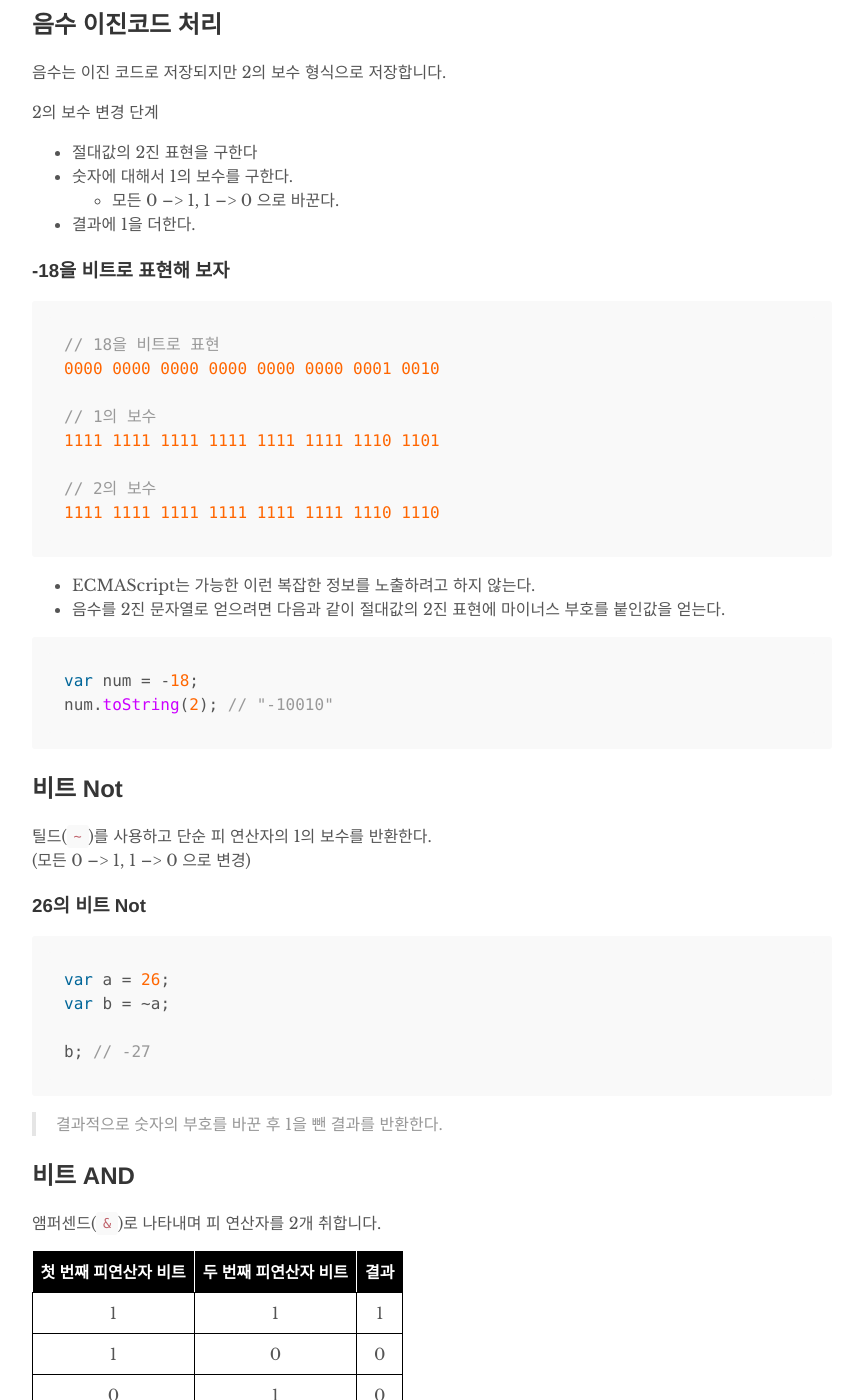
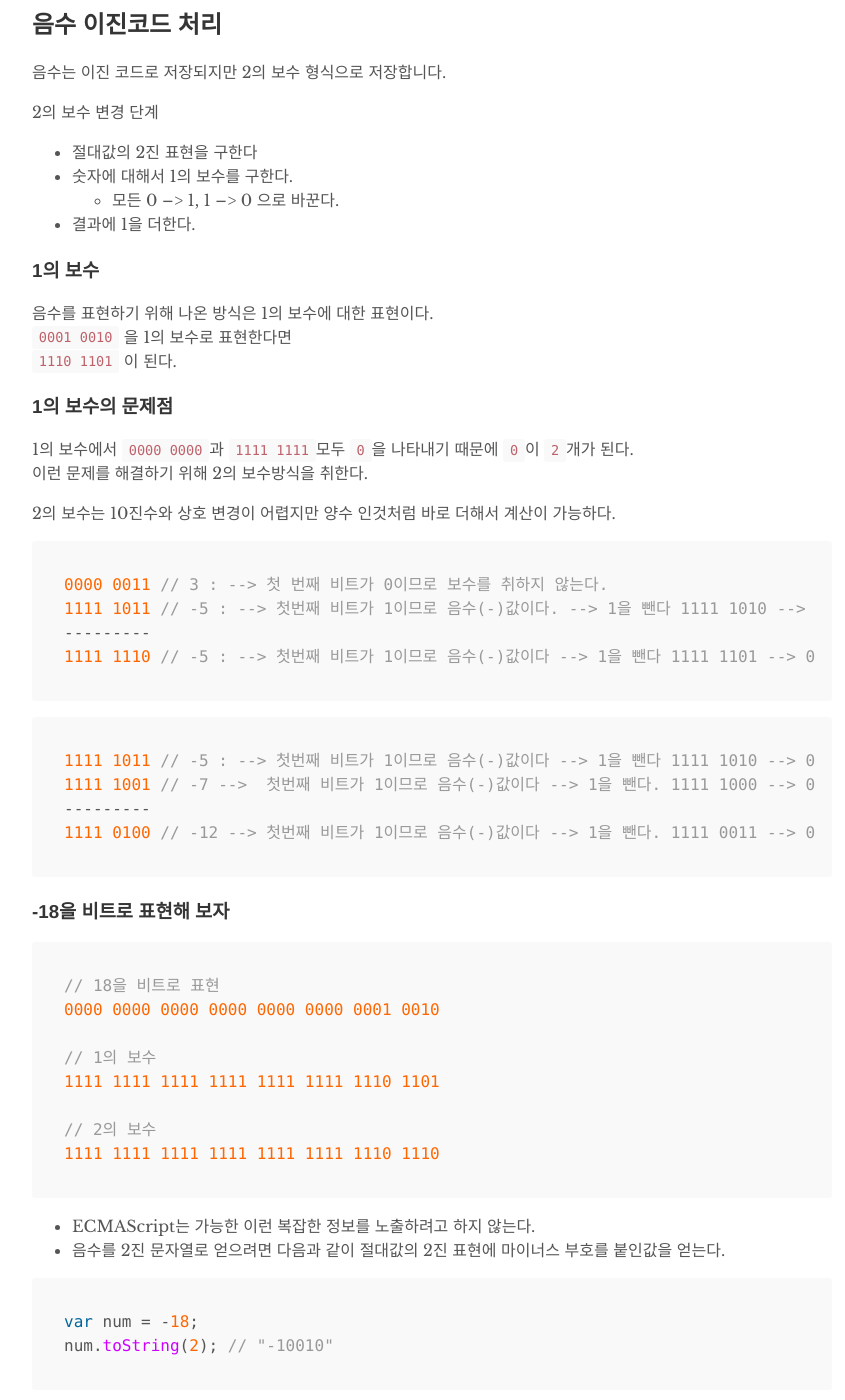
Before and after one commit to odini85/odini85.github.io, a Jekyll site: the page built from _posts/2021-04-11-비트연산자.md, in a window 1280 px wide and 1400 px high, scrolled down 569 px. Shown: the whole window, without its empty margins (208-1053 px from the left). Built offline with Jekyll 4.4.1, drawn with Linux system fonts in a browser that asks for light colours; our own code applies the rules of GitHub Pages for plain Markdown files; some of the changed text lies outside the part shown.

Commit message:
비트연산 수정

````diff
--- a/_posts/2021-04-11-비트연산자.md
+++ b/_posts/2021-04-11-비트연산자.md
@@ -17,6 +17,33 @@ ECMAScript에서 숫자는 모두 IEEE-754 64비트 형식으로 저장되지만
 - 숫자에 대해서 1의 보수를 구한다.
   - 모든 0 --> 1, 1 --> 0 으로 바꾼다.
 - 결과에 1을 더한다.
+
+### 1의 보수
+
+음수를 표현하기 위해 나온 방식은 1의 보수에 대한 표현이다.<br />
+`0001 0010` 을 1의 보수로 표현한다면<br />
+`1110 1101` 이 된다.<br />
+
+### 1의 보수의 문제점
+
+1의 보수에서 `0000 0000`과 `1111 1111`모두 `0`을 나타내기 때문에 `0`이 `2`개가 된다.<br />
+이런 문제를 해결하기 위해 2의 보수방식을 취한다.
+
+2의 보수는 10진수와 상호 변경이 어렵지만 양수 인것처럼 바로 더해서 계산이 가능하다.
+
+```js
+0000 0011 // 3 : --> 첫 번째 비트가 0이므로 보수를 취하지 않는다.
+1111 1011 // -5 : --> 첫번째 비트가 1이므로 음수(-)값이다. --> 1을 뺀다 1111 1010 --> 0과 1을 뒤집는다. 1000 0101 -5(1+4)
+---------
+1111 1110 // -5 : --> 첫번째 비트가 1이므로 음수(-)값이다 --> 1을 뺀다 1111 1101 --> 0과 1을 뒤집는다. 1000 0010 -2(2)
+```
+
+```js
+1111 1011 // -5 : --> 첫번째 비트가 1이므로 음수(-)값이다 --> 1을 뺀다 1111 1010 --> 0과 1을 뒤집는다. 1000 0101 -5(1+4)
+1111 1001 // -7 -->  첫번째 비트가 1이므로 음수(-)값이다 --> 1을 뺀다. 1111 1000 --> 0과 1을 뒤집는다. 1000 0111 -7(1+2+4)
+---------
+1111 0100 // -12 --> 첫번째 비트가 1이므로 음수(-)값이다 --> 1을 뺀다. 1111 0011 --> 0과 1을 뒤집는다. 1000 1100 -12(4 + 8)
+```
 
 ### -18을 비트로 표현해 보자
 
@@ -43,6 +70,25 @@ num.toString(2); // "-10010"
 
 틸드(`~`)를 사용하고 단순 피 연산자의 1의 보수를 반환한다.<br />
 (모든 0 --> 1, 1 --> 0 으로 변경)
+
+```js
+~10; // -11
+```
+
+-11이 나오도록 계산한다음 다음과 같다.
+
+1. `10`을 비트로 표현하면
+1. `0000 1010`이 된다 `// (10).toString(2)`
+1. not(`~`)으로 비트를 뒤집으면
+1. `1111 0101`이 된다.
+1. `1111 0101`를 10진법으로 변경하면
+1. 첫 번째 비트가 `1`이므로 음수(-)이다.
+1. 2의 보수를 취한다.
+1. `1`을 뺀 비트는 `1111 0100`이 된다.
+1. 0을 1로 변경하면 `1000 1011` 이다.
+1. 이 값을 10진수로 계산한다면 11 (1+2+8)이 되고 첫 번째비트가 1이므로 -11이 된다.
+
+따라서 `10`에 NOT(`~`)은 `-11`이 된다.
 
 ### 26의 비트 Not
 
````
